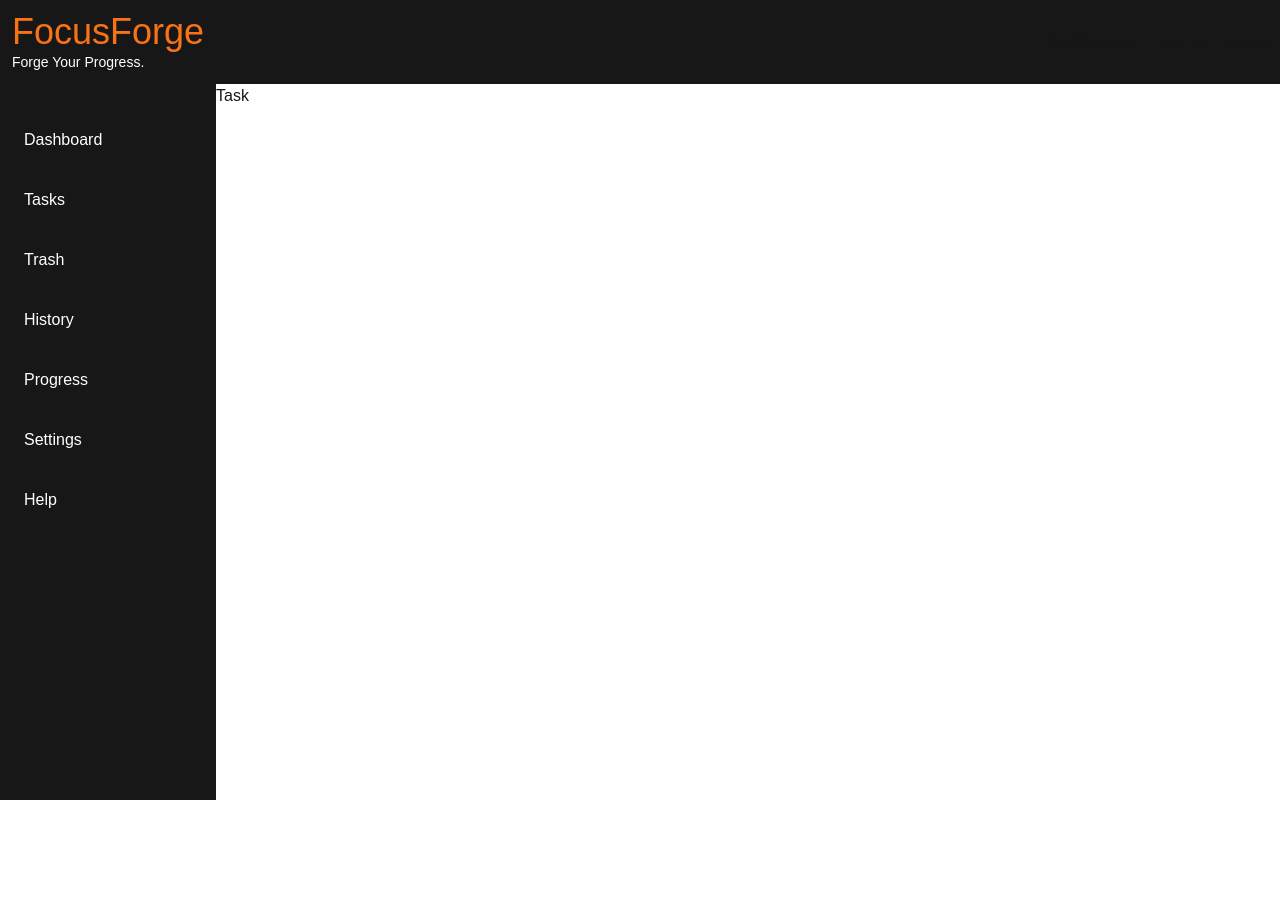
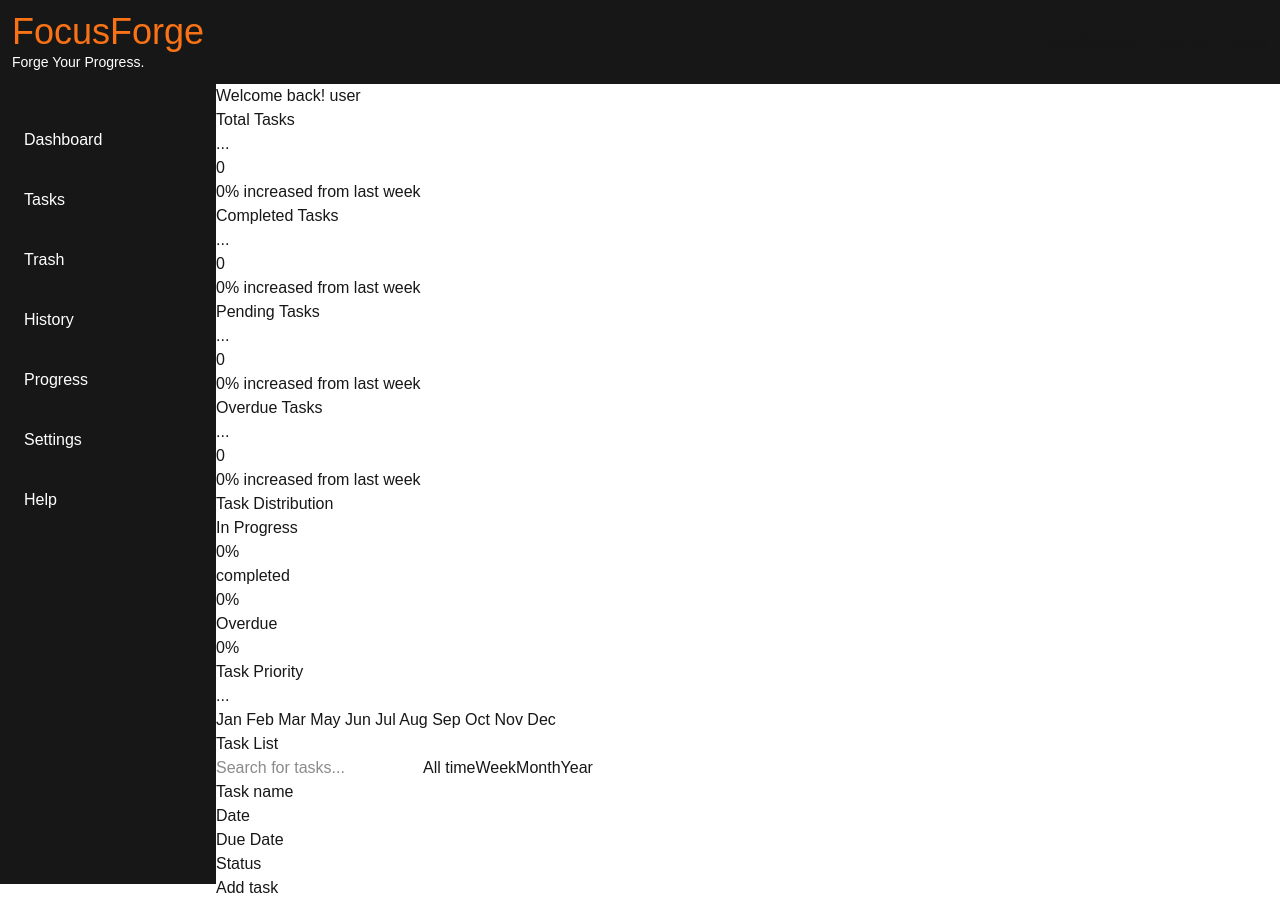
Before and after one commit to Hoothoot09/FocusForge, a Next.js app: page /tasks in a window 1280 px wide. Before the commit the page ends 800 px from the top, so only its background shows below. Built offline with nearby package versions, Linux system fonts and the light colour scheme.

Commit message:
Create the structure for the 'Task' page

```diff
--- a/src/app/tasks/page.tsx
+++ b/src/app/tasks/page.tsx
@@ -1,8 +1,160 @@
+// Na parte de cima da página de task terá contadores para indicar quantas tasks estão em andamento, quantas foram concluídas e quantas estão no lixo.
+//
+//Abaixo irá ter um container onde mostrarar a porcentagem de progresso das tasks em andamento, que foram concluidas e que foram jogadas no lixo.
+
+// Ao lado direito desses containers té um gráfico onde sinalizarar a porcentagem das tasks com base na sua prioridade, ou seja, se a task é de alta prioridade, média prioridade ou baixa prioridade.
+
+//Abaixo de todas essas informações terá uma tabela com todas as tasks, onde terá a opção de editar, excluir e concluir a task.
+
 export default function TaskPage() {
   return (
     <section>
       <div>
-        <h2>Task</h2>
+        <div>
+          <h2>Welcome back! user</h2> {/* Aqui terá o nome do usuário logado */}
+        </div>
+
+        <div>
+          <div>
+            <div>
+              <p>Total Tasks </p>
+              <button>...</button>
+            </div>
+            <span>0</span>
+            {/* Aplicar a lógica de contagem, por dia, semana, mês e ano */}
+            <p>
+              <span>0%</span> increased from last week
+            </p>
+            {/* Aplicar a lógica de porcentagem, por semana, mês e ano */}
+          </div>
+
+          <div>
+            <div>
+              <div>
+                <p>Completed Tasks</p>
+                <button>...</button>
+              </div>
+              <span>0</span>
+              {/* Aplicar a lógica de contagem, por dia, semana, mês e ano */}
+              <p>
+                <span>0%</span> increased from last week
+              </p>
+              {/* Aplicar a lógica de porcentagem, por semana, mês e ano */}
+            </div>
+          </div>
+
+          <div>
+            <div>
+              <div>
+                <p>Pending Tasks</p>
+                <button>...</button>
+              </div>
+              <span>0</span>
+              {/* Aplicar a lógica de contagem, por dia, semana, mês e ano */}
+              <p>
+                <span>0%</span> increased from last week
+              </p>
+              {/* Aplicar a lógica de porcentagem, por semana, mês e ano */}
+            </div>
+          </div>
+
+          <div>
+            <div>
+              <div>
+                <p>Overdue Tasks</p>
+                <button>...</button>
+              </div>
+              <span>0</span>
+              {/* Aplicar a lógica de contagem, por dia, semana, mês e ano */}
+              <p>
+                <span>0%</span> increased from last week
+              </p>
+              {/* Aplicar a lógica de porcentagem, por semana, mês e ano */}
+            </div>
+          </div>
+
+          <div>
+            <h3>Task Distribution</h3>
+
+            <div>
+              <span></span> {/* layout da porcentagem */}
+              <span></span> {/* layout da porcentagem */}
+              <p>In Progress</p>
+              <span>0%</span>
+              <span></span> {/* layout de barra */}
+            </div>
+
+            <div>
+              <span></span> {/* layout da porcentagem */}
+              <span></span> {/* layout da porcentagem */}
+              <p>completed</p>
+              <span>0%</span>
+              <span></span> {/* layout de barra */}
+            </div>
+
+            <div>
+              <span></span> {/* layout da porcentagem */}
+              <span></span> {/* layout da porcentagem */}
+              <p>Overdue</p>
+              <span>0%</span>
+              <span></span> {/* layout de barra */}
+            </div>
+          </div>
+        </div>
+
+        <div>
+          <div>
+            <h3>Task Priority</h3>
+            <button>...</button>
+
+            <div>
+              <span></span> {/* layout d0 gráfico em barra */}
+              <span>Jan</span>
+              <span></span> {/* layout d0 gráfico em barra */}
+              <span>Feb</span>
+              <span></span> {/* layout d0 gráfico em barra */}
+              <span>Mar</span>
+              <span></span> {/* layout d0 gráfico em barra */}
+              <span>May</span>
+              <span></span> {/* layout d0 gráfico em barra */}
+              <span>Jun</span>
+              <span></span> {/* layout d0 gráfico em barra */}
+              <span>Jul</span>
+              <span></span> {/* layout d0 gráfico em barra */}
+              <span>Aug</span>
+              <span></span> {/* layout d0 gráfico em barra */}
+              <span>Sep</span>
+              <span></span> {/* layout d0 gráfico em barra */}
+              <span>Oct</span>
+              <span></span> {/* layout d0 gráfico em barra */}
+              <span>Nov</span>
+              <span></span> {/* layout d0 gráfico em barra */}
+              <span>Dec</span>
+            </div>
+          </div>
+        </div>
+      </div>
+
+      <div>
+        <div>
+          <h3>Task List</h3>
+          <input type="search" placeholder="Search for tasks..." />
+          <button>All time</button>
+          <button>Week</button>
+          <button>Month</button>
+          <button>Year</button>
+        </div>
+
+        <div>
+          <h4>Task name</h4>
+          <h4>Date</h4>
+          <h4>Due Date</h4>
+          <h4>Status</h4>
+        </div>
+
+        <div>
+          <button>Add task</button>
+        </div>
       </div>
     </section>
   );
```
